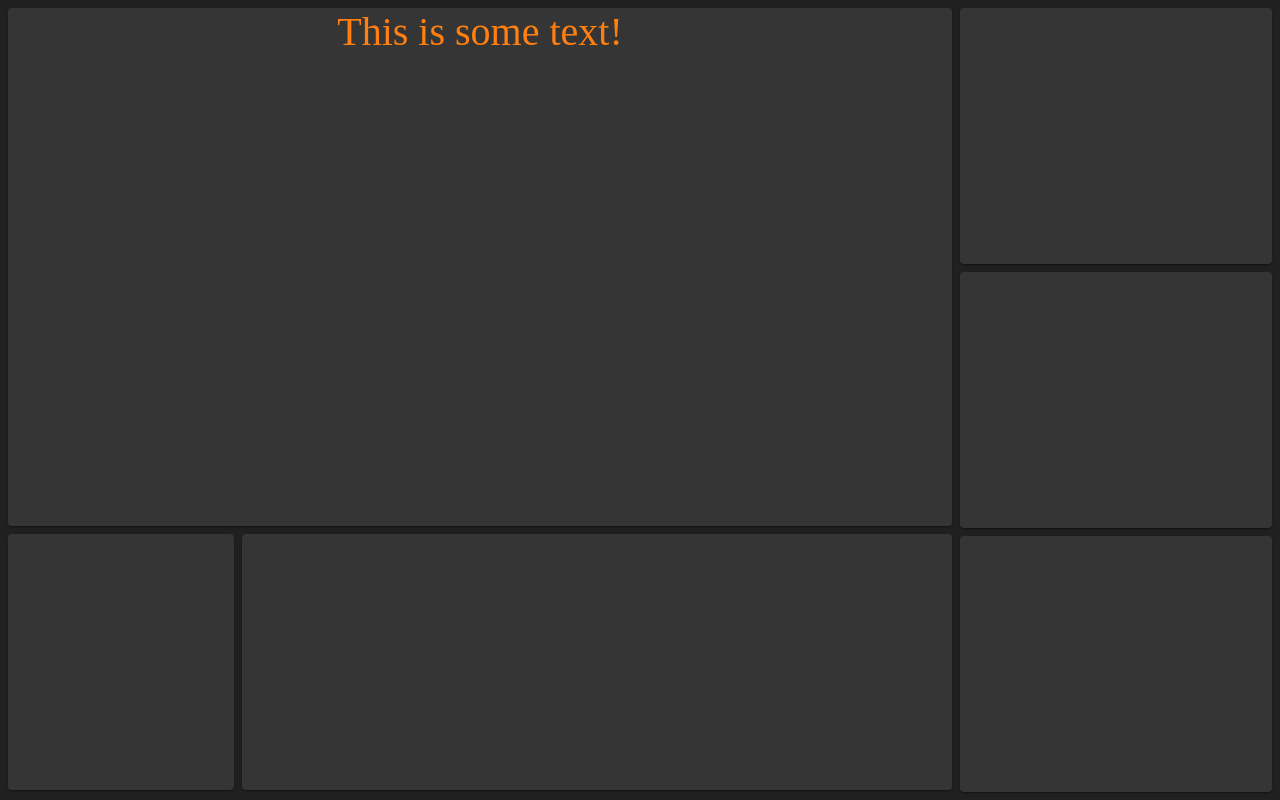
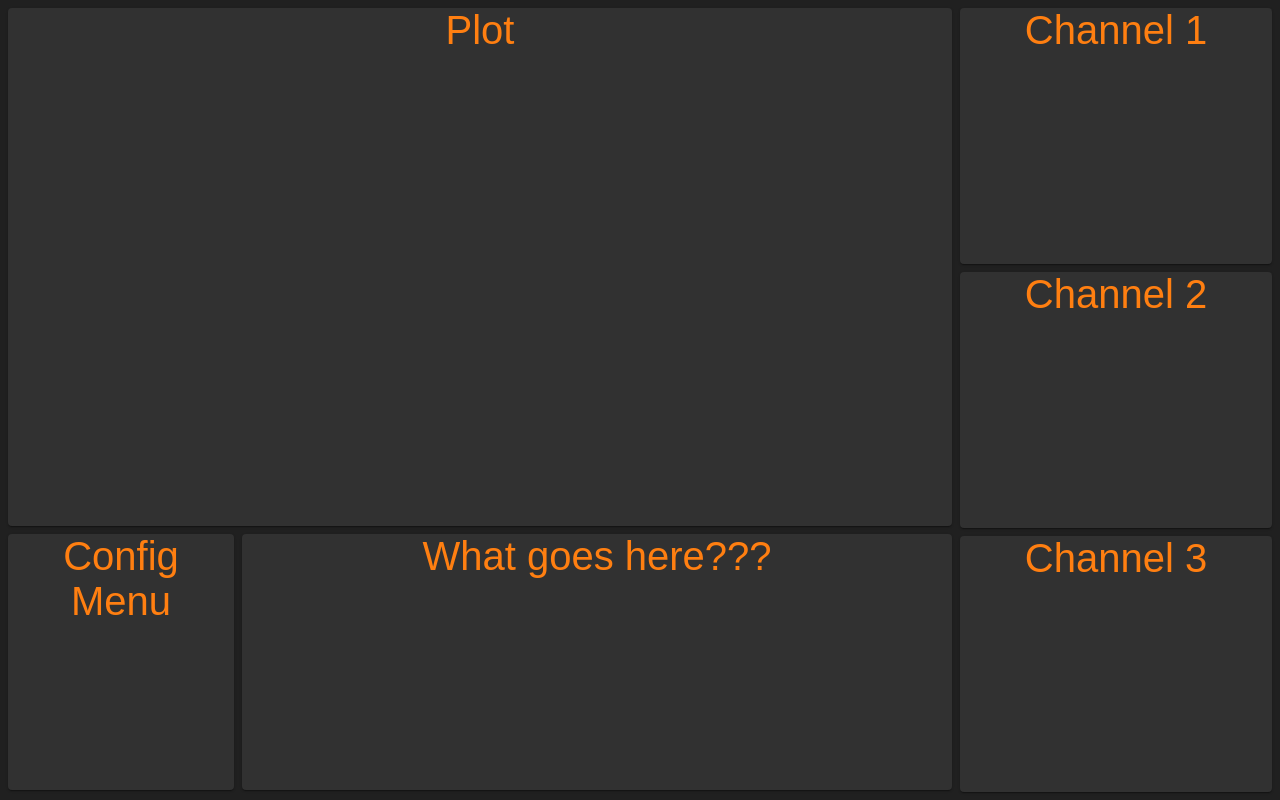
Before and after one commit to 0xJeremy/Pico-Oscilloscope, a React app in the folder app/: page / in a window 1280 px wide. Built offline with nearby package versions, Linux system fonts and the light colour scheme.

Commit message:
Updated packages, added rough outlines

```diff
--- a/app/public/main.css
+++ b/app/public/main.css
@@ -1,6 +1,8 @@
 html {
 	background: #202020;
 	overflow: hidden;
+	font-family: Raleway, sans-serif;
+	font-weight: 400;
 }
 
 body {
--- a/app/src/components/BottomLeftMenu.js
+++ b/app/src/components/BottomLeftMenu.js
@@ -1,14 +1,14 @@
 import React from 'react';
 import { makeStyles } from '@material-ui/core/styles';
 import Paper from '@material-ui/core/Paper';
-import { paperColor, paddingSize } from './PageStyles';
+import { paperColor, paddingSize, colorOrange } from './PageStyles';
 
 const useStyles = makeStyles({
   paper: {
     marginLeft: paddingSize,
     textAlign: 'center',
-    color: '#4fbbd6',
-    fontSize: '18px',
+    color: colorOrange,
+    fontSize: '40px',
     backgroundColor: paperColor,
     minHeight: '32vh'
   },
@@ -19,7 +19,7 @@ export default function BottomLeftMenu(props) {
 
   return (
     <Paper className={classes.paper}>
-
+      Config Menu
     </Paper>
   );
 }
--- a/app/src/components/BottomMenu.js
+++ b/app/src/components/BottomMenu.js
@@ -10,7 +10,7 @@ export default function BottomMenu(props) {
 
   return (
     <Paper className={classes.paper}>
-
+      Channel 3
     </Paper>
   )
 
--- a/app/src/components/BottomMiddleMenu.js
+++ b/app/src/components/BottomMiddleMenu.js
@@ -8,7 +8,7 @@ const useStyles = makeStyles({
     marginRight: paddingSize,
     textAlign: 'center',
     color: colorOrange,
-    fontSize: '18px',
+    fontSize: '40px',
     backgroundColor: paperColor,
     minHeight: '32vh'
   },
@@ -19,6 +19,7 @@ export default function BottomMiddleMenu(props) {
 
   return (
     <Paper className={classes.paper}>
+      What goes here???
     </Paper>
   );
 }
--- a/app/src/components/MiddleMenu.js
+++ b/app/src/components/MiddleMenu.js
@@ -10,7 +10,7 @@ export default function MiddleMenu(props) {
 
   return (
     <Paper className={classes.paper}>
-
+      Channel 2
     </Paper>
   )
 
--- a/app/src/components/PageStyles.js
+++ b/app/src/components/PageStyles.js
@@ -1,5 +1,5 @@
 // Color scheme: https://coolors.co/ffffff-ff7f11-353535-ff1b1c-202020
-const paperColor = '#353535';
+const paperColor = '#313131';
 const colorOrange = '#FF7F11';
 const colorRed = '#FF1B1C';
 const paddingSize = '8px';
--- a/app/src/components/Plot.js
+++ b/app/src/components/Plot.js
@@ -30,7 +30,7 @@ export default function Plot(props) {
   return (
     <div className={classes.root}>
       <Paper className={classes.paper}>
-        This is some text!
+        Plot
       </Paper>
     </div>
   )
--- a/app/src/components/TopMenu.js
+++ b/app/src/components/TopMenu.js
@@ -10,7 +10,7 @@ export default function TopMenu(props) {
 
   return (
     <Paper className={classes.paper}>
-
+      Channel 1
     </Paper>
   )
 
```
Also changed, not shown: app/package.json (+8 -10 lines), 1 other file.
